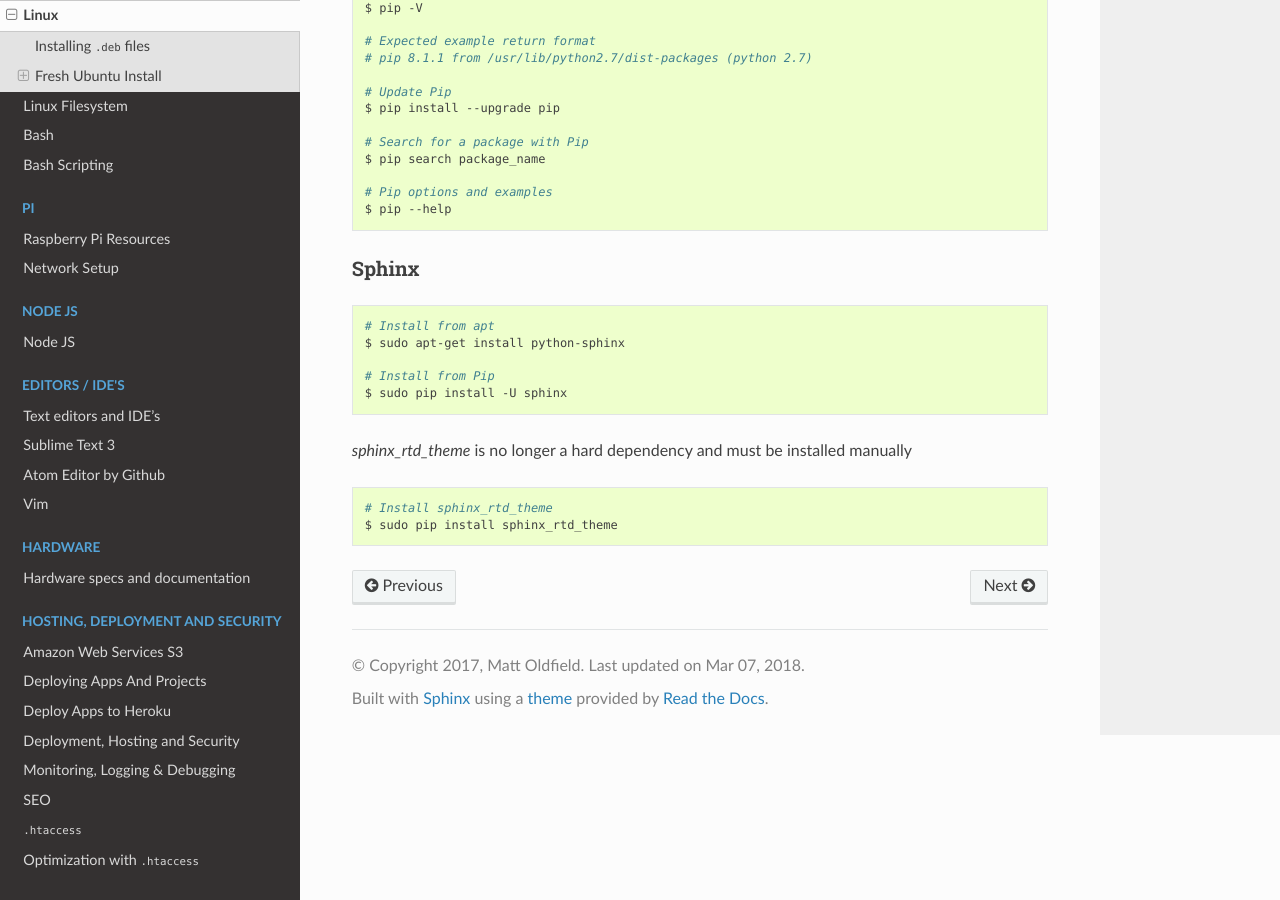
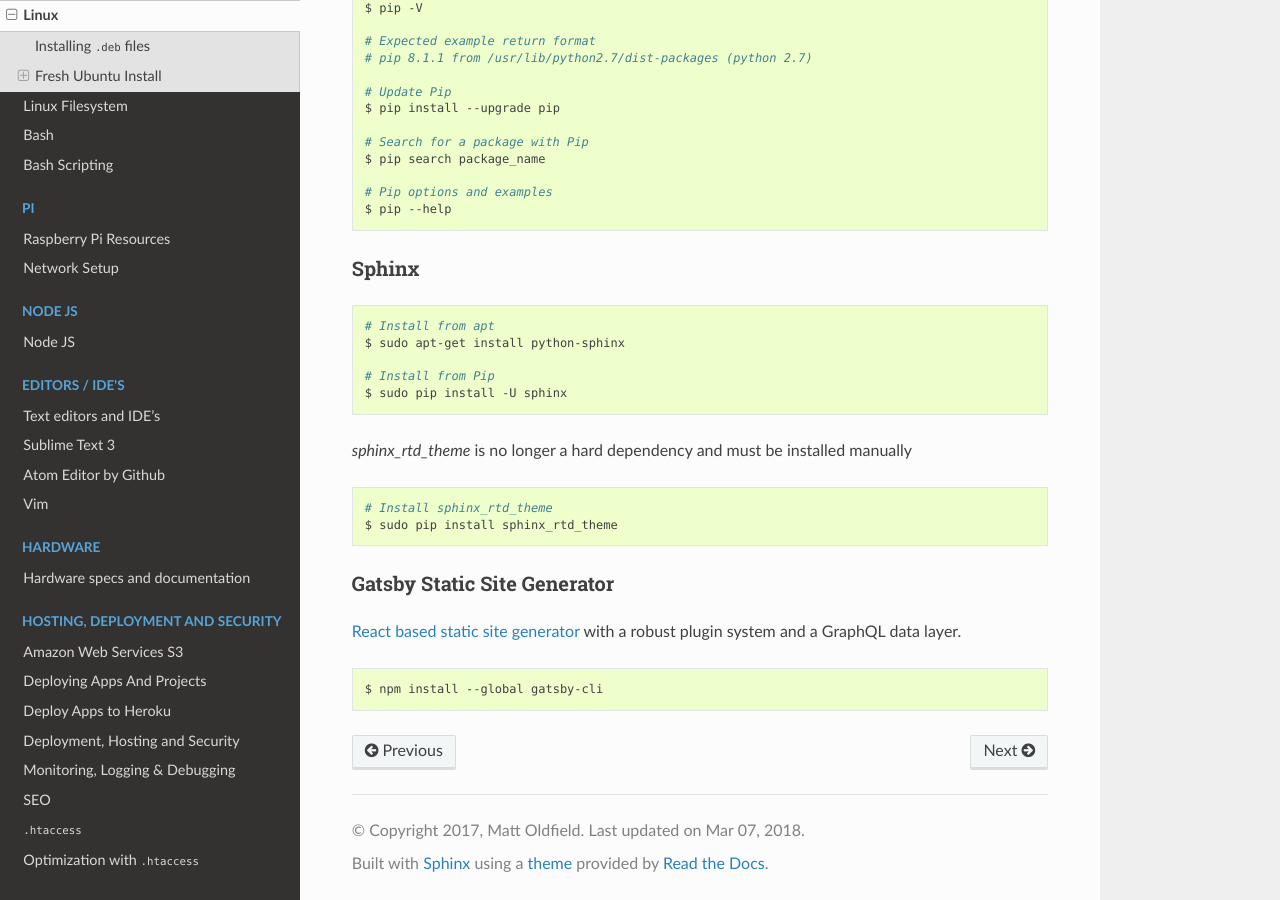
Before and after one commit to asmattic/docs, a Sphinx documentation site: the page built from source/linux/index.rst, in a window 1280 px wide and 900 px high, scrolled down 3988 px. Built offline with Sphinx 7.4.7 and the Read the Docs theme 2.0.0, drawn with Linux system fonts in a browser that asks for light colours.

Commit message:
gatsby install

```diff
--- a/source/linux/index.rst
+++ b/source/linux/index.rst
@@ -260,3 +260,12 @@ Sphinx
 
    # Install sphinx_rtd_theme
    $ sudo pip install sphinx_rtd_theme
+
+Gatsby Static Site Generator
+~~~~~~~~~~~~~~~~~~~~~~~~~~~~~~~
+
+`React based static site generator <https://www.gatsbyjs.org/docs/>`_ with a robust plugin system and a GraphQL data layer.
+
+.. code-block:: bash
+
+   $ npm install --global gatsby-cli
```
